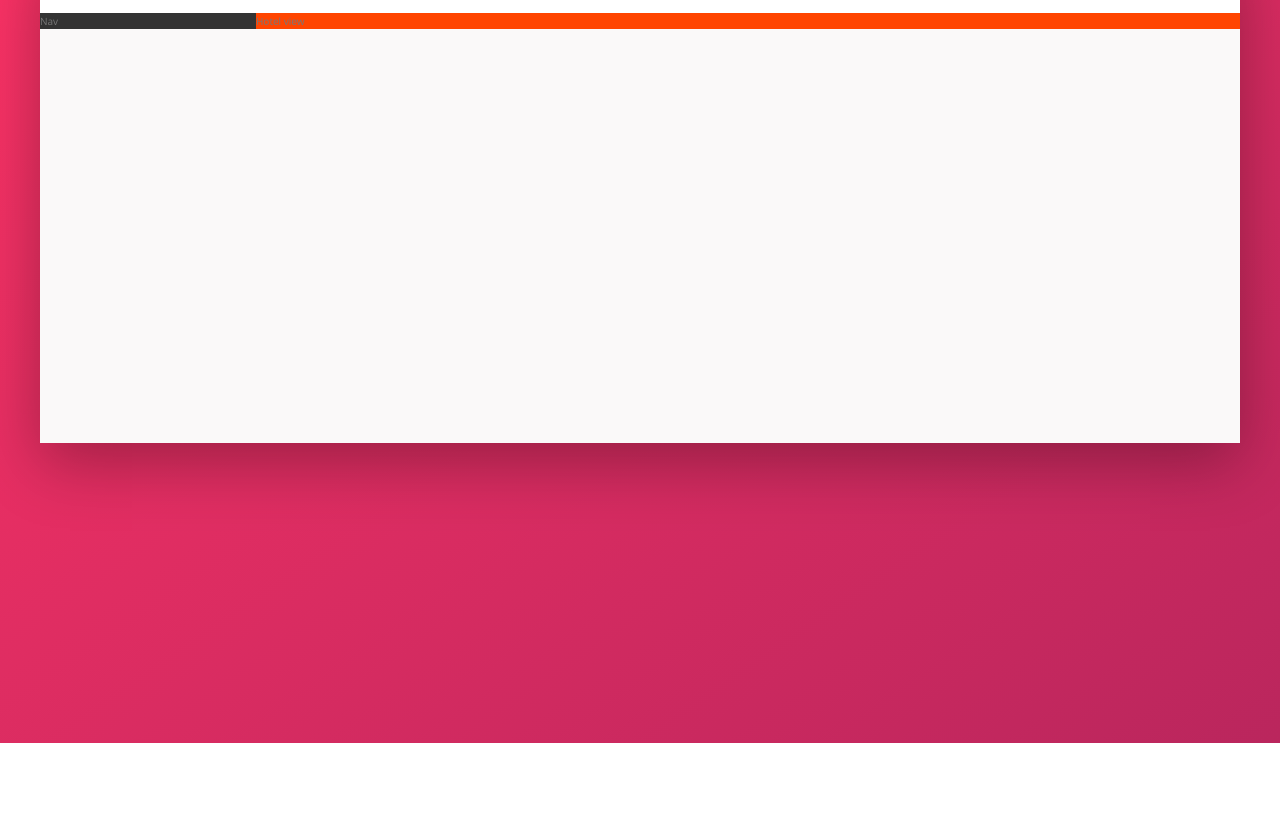
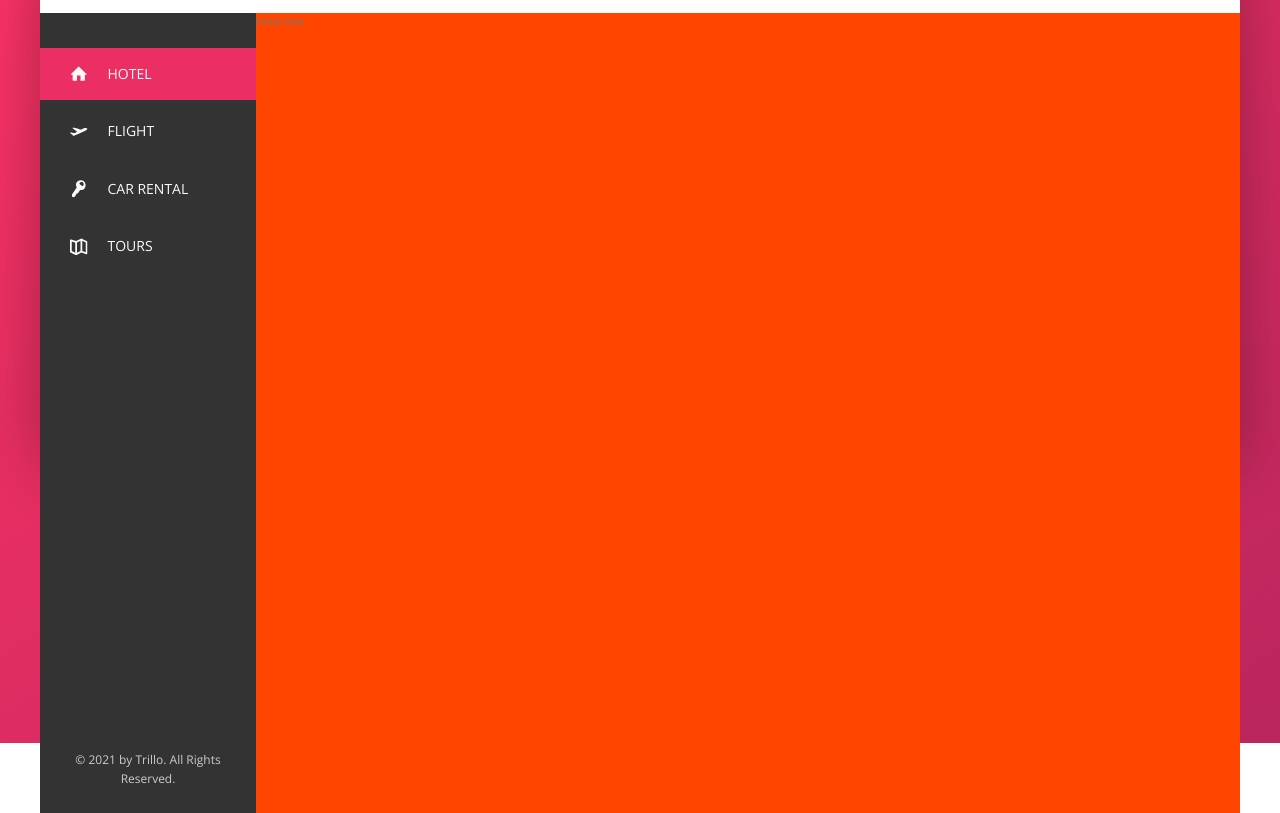
Before and after one commit to Ar1f007/Trillo, a website: page index.html in a window 1280 px wide. Shown: the part 137-950 px from the top of the page. Before the commit the page ends 880 px from the top, so only its background shows below. Drawn offline with nearby package versions, Linux system fonts and the light colour scheme.

Commit message:
navigation

```diff
--- a/index.html
+++ b/index.html
@@ -15,6 +15,7 @@
 
 <body>
     <div class="container">
+        <!-- Start of Header section  -->
         <header class="header">
             <img src="img/logo.png" alt="Trillo logo" class="logo">
 
@@ -46,10 +47,53 @@
                 </div>
             </nav>
         </header>
+        <!-- End of Header  -->
+
+        <div class="content">
+            <nav class="sidebar">
+                <ul class="side-nav">
+                    <li class="side-nav__item side-nav__item--active">
+                        <a href="#" class="side-nav__link">
+                            <svg class="side-nav__icon">
+                                <use xlink:href="img/sprite.svg#icon-home"></use>
+                            </svg>
+                            <span>Hotel</span>
+                        </a>
+                    </li>
+                    <li class="side-nav__item">
+                        <a href="#" class="side-nav__link">
+                            <svg class="side-nav__icon">
+                                <use xlink:href="img/sprite.svg#icon-aircraft-take-off"></use>
+                            </svg>
+                            <span>Flight</span>
+                        </a>
+                    </li>
+                    <li class="side-nav__item">
+                        <a href="#" class="side-nav__link">
+                            <svg class="side-nav__icon">
+                                <use xlink:href="img/sprite.svg#icon-key"></use>
+                            </svg>
+                            <span>Car Rental</span>
+                        </a>
+                    </li>
+                    <li class="side-nav__item">
+                        <a href="#" class="side-nav__link">
+                            <svg class="side-nav__icon">
+                                <use xlink:href="img/sprite.svg#icon-map"></use>
+                            </svg>
+                            <span>Tours</span>
+                        </a>
+                    </li>
+                </ul>
+
+                <div class="copyright">
+                    &copy; 2021 by Trillo. All Rights Reserved.
+                </div>
+            </nav>
 
 
-        <div class="content">
-            <nav class="sidebar">Nav</nav>
+
+
             <main class="hotel-view">Hotel view</main>
         </div>
     </div>
--- a/sass/_components.scss
+++ b/sass/_components.scss
@@ -122,3 +122,68 @@
   }
 }
 /* End of user nav */
+
+/*--------------------------*/
+/* Navbar */
+/*--------------------------*/
+.side-nav {
+  margin-top: 3.5rem;
+
+  &__item {
+    position: relative;
+
+    &:not(:last-child) {
+      margin-bottom: 0.5rem;
+    }
+
+    &::before {
+      content: "";
+      position: absolute;
+      top: 0;
+      left: 0;
+      width: 3px;
+      height: 100%;
+      background-color: var(--color-primary);
+      transform: scaleY(0);
+      transition: transform 0.2s, width 0.4s cubic-bezier(1, 0, 0, 1) 0.2s,
+        background-color 0.1s;
+    }
+
+    &:hover::before,
+    &--active::before {
+      transform: scaleY(1);
+      width: 100%;
+    }
+
+    &:active::before {
+      background-color: var(--color-primary-light);
+    }
+  }
+
+  &__link:link,
+  &__link:visited {
+    font-size: 1.4rem;
+    color: var(--color-grey-light-1);
+    text-transform: uppercase;
+    display: inline-block;
+    padding: 1.5rem 3rem;
+    display: flex;
+    align-items: center;
+    position: relative;
+    z-index: 1;
+  }
+
+  &__icon {
+    width: 1.75rem;
+    height: 1.75rem;
+    margin-right: 2rem;
+    fill: currentColor;
+  }
+}
+
+.copyright {
+  font-size: 1.2rem;
+  text-align: center;
+  color: var(--color-grey-light-4);
+  padding: 2.5rem;
+}
--- a/sass/_layout.scss
+++ b/sass/_layout.scss
@@ -33,6 +33,9 @@
 .sidebar {
   background-color: var(--color-grey-dark-1);
   flex: 0 0 18%;
+  display: flex;
+  flex-direction: column;
+  justify-content: space-between;
 }
 /* End of sidebar */
 
@@ -42,6 +45,7 @@
 .hotel-view {
   background-color: #fff;
   background-color: orangered;
+  height: 80rem;
   flex-grow: 1;
 }
 /* End of Hotel-view*/
```
Also changed, not shown: css/main.css, 1 other file.
